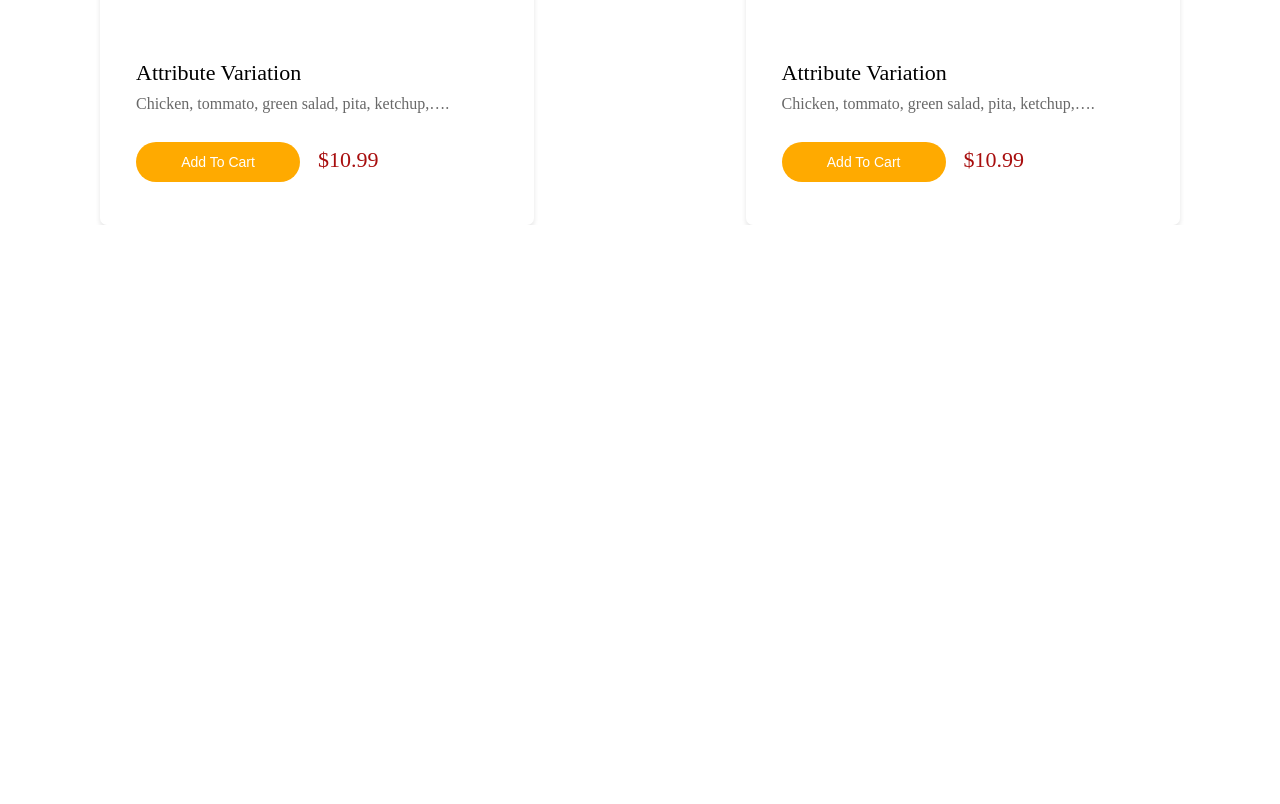
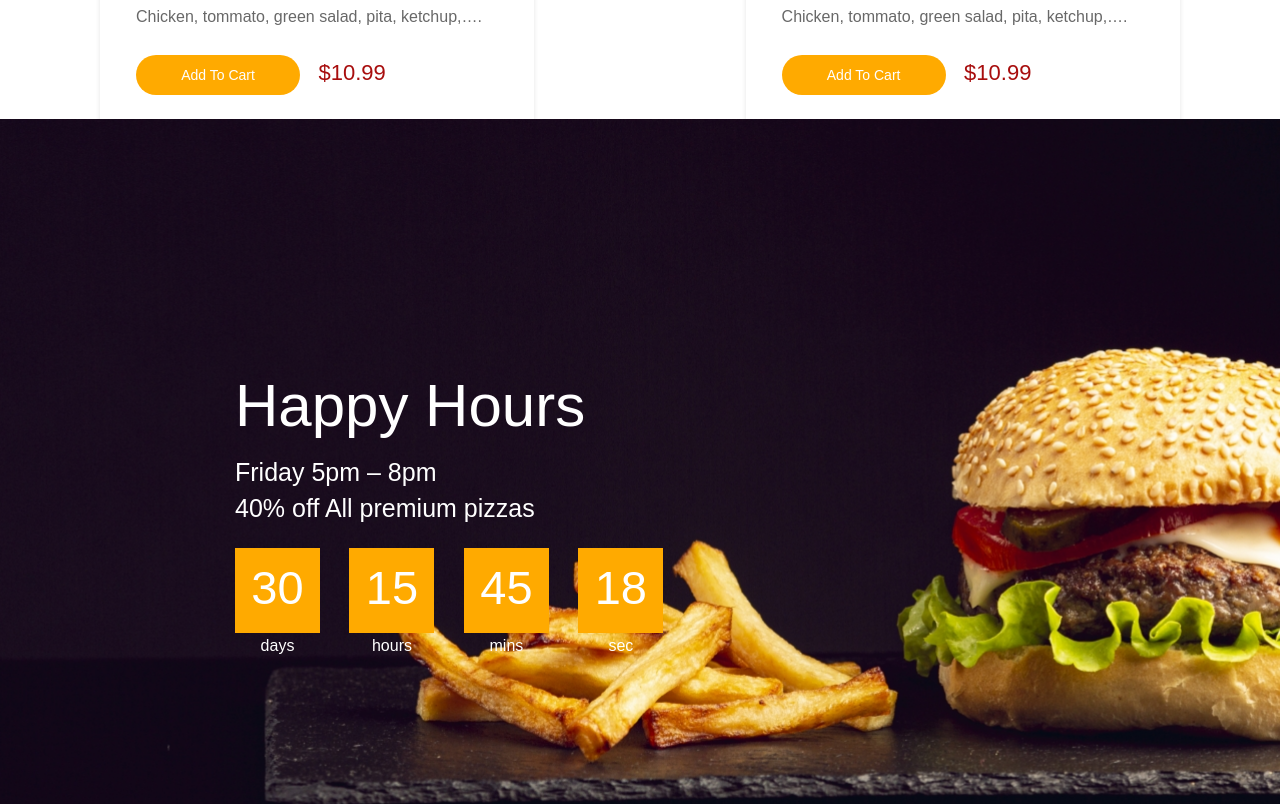
Before and after one commit to tako17/homework8, a plain HTML site: page index.html in a window 1280 px wide. Shown: the part 4375-5179 px from the top of the page. Before the commit the page ends 4600 px from the top, so only its background shows below. Drawn offline with Linux system fonts and the light colour scheme.

Commit message:
section5

```diff
--- a/css/style.css
+++ b/css/style.css
@@ -1,3 +1,6 @@
+body {
+  font-family: "Montserrat", sans-serif;
+}
 .first-section {
   background-image: url(../img/section1.png);
   background-position: center;
@@ -185,7 +188,7 @@ background-repeat: no-repeat;
 .section3 div {
   width: 460px;
   color: #ffffff;
-  transform: translate(50%,0%);
+  transform: translate(50%, 0%);
 }
 .section3 h2 {
   font-size: 40px;
@@ -203,23 +206,21 @@ background-repeat: no-repeat;
   margin-top: 63.5px;
 }
 
-.recipes{
+.recipes {
   display: flex;
   flex-wrap: wrap;
   justify-content: space-between;
   padding: 0px 100px;
 }
 
-.section4{
-
-    height:1813px;
+.section4 {
+  height: 1813px;
   display: flex;
   justify-content: center;
   align-items: center;
   flex-direction: column;
-
 }
-.recipe{
+.recipe {
   width: 434.4px;
 
   box-shadow: 0px 3px 5px rgba(0, 0, 0, 0.11);
@@ -228,85 +229,143 @@ background-repeat: no-repeat;
   margin-top: 56px;
 }
 
-.recipe .img{
-
+.recipe .img {
   background-image: url(../img/1.png);
   width: 100%;
   height: 302.52px;
   background-position: center;
   background-size: cover;
   background-repeat: no-repeat;
-
 }
 
-.but a{
-    width:100%;
-    height:100%;
-    color: #FFFFFF;
+.but a {
+  width: 100%;
+  height: 100%;
+  color: #ffffff;
   font-size: 14px;
   font-family: "Montserrat", sans-serif;
   text-align: center;
   display: inline-block;
   line-height: 40px;
 
- border-radius:15px;
-
+  border-radius: 15px;
 }
 
-.but{
-    background-color: #FFAA00;
+.but {
+  background-color: #ffaa00;
   width: 164px;
   height: 40px;
-    border-radius:20px;
+  border-radius: 20px;
   display: inline-block;
   margin-bottom: 43px;
   margin-right: 2px;
 
   /* text-align: center; */
-
 }
-.dolar::before{
-
-        content: ' \0024';
-
+.dolar::before {
+  content: " \0024";
 }
-p.dolar{
-
+p.dolar {
   display: inline-block;
   margin-top: 0px;
-   color: #A80E0E;
+  color: #a80e0e;
   font-size: 22px;
   margin-left: 12px;
-
 }
 
-.section4 h2{
+.section4 h2 {
   font-size: 40px;
-    color: #A80E0E;
+  color: #a80e0e;
 
   vertical-align: text-bottom;
 }
-.section4 p.head{
-
+.section4 p.head {
   font-size: 20px;
-    color: #382E36;
+  color: #382e36;
   margin-top: 62px;
   margin-bottom: 118px;
 }
 
-.section4 h3{
+.section4 h3 {
   color: #000000;
   font-size: 22px;
   margin-top: 73.5px;
-
 }
 
-.section4 .text{
+.section4 .text {
   margin-top: 12px;
   margin-bottom: 30px;
   font-size: 16px;
   color: #686868;
 }
-.section4 .ped{
+.section4 .ped {
   padding-left: 36px;
 }
+
+.but2 {
+  background-color: #a80e0e;
+  width: 255px;
+  height: 68px;
+  border-radius: 90px;
+  display: inline-block;
+
+  margin-top: 106px;
+}
+.but2 a {
+  width: 100%;
+  height: 100%;
+  color: #ffffff;
+  font-size: 18px;
+  font-family: "Montserrat", sans-serif;
+  text-align: center;
+  display: inline-block;
+  line-height: 70px;
+
+  border-radius: 90px;
+}
+
+.section5 {
+  background-image: url(../img/burger.jpg);
+  width: 100%;
+  background-position: center;
+  background-repeat: no-repeat;
+  background-size: cover;
+
+  height: 853px;
+  position: relative;
+}
+.text5 {
+  position: absolute;
+  top: 257px;
+  left: 235px;
+  color: #ffffff;
+}
+.text5 .head {
+  font-size: 60px;
+
+  margin-bottom: 24px;
+}
+.text5 p {
+  font-size: 25px;
+
+}
+.text5 p:nth-child(3) {
+  margin-bottom: 27.5px;
+  margin-top: 10.5px;
+
+}
+.hour{
+    display: inline-block;
+    text-align: center;
+
+
+    margin-right: 25px;
+}
+.hour p{
+    background-color: #FFAA00;
+    width: 85px;
+    height: 85px;
+    font-size: 47px;
+    line-height: 80px;
+   margin-bottom: 5px;
+}
--- a/index.html
+++ b/index.html
@@ -172,6 +172,39 @@
 
 
         </div>
+        <div class="but2">
+            <a href="#">Add To Cart</a>
+        </div>
+    </section>
+
+    <section class="section5">
+        <div class="text5">
+            <h2 class="head">
+                Happy Hours
+            </h2>
+            <p>
+                Friday 5pm – 8pm </p>
+            <p> 40% off All premium pizzas</p>
+
+
+            <div class="hour">
+                <p>30</p>
+                <h2>days</h2>
+            </div>
+            <div class="hour">
+                <p>15</p>
+                <h2>hours</h2>
+            </div>
+            <div class="hour">
+                <p>45</p>
+                <h2>mins</h2>
+            </div>
+            <div class="hour">
+                <p>18</p>
+                <h2>sec</h2>
+            </div>
+
+        </div>
     </section>
 </body>
 
```
Also changed, not shown: img/burger.jpg (added). Lines whose indentation alone changed are shown as unchanged.
